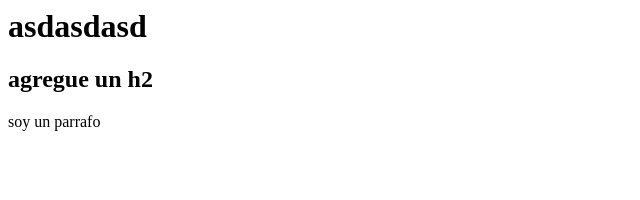
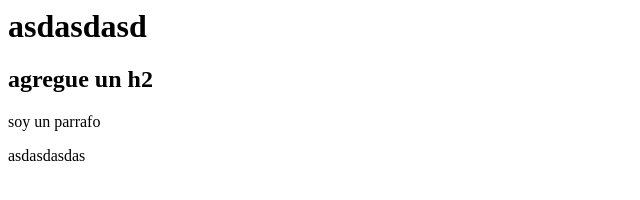
Before and after one commit to Lepori99/tarea, a plain HTML site: page index.html in a window 1280 px wide. Shown: the whole page, without its empty margins (0-640 px from the left). Drawn offline with Linux system fonts and the light colour scheme.

Commit message:
first commit

```diff
--- a/index.html
+++ b/index.html
@@ -4,5 +4,6 @@
         <h1>asdasdasd</h1>
         <h2>agregue un h2</h2>
         <p>soy un parrafo</p>
+        <p>asdasdasdas</p>
     </body>
 </html>
```
